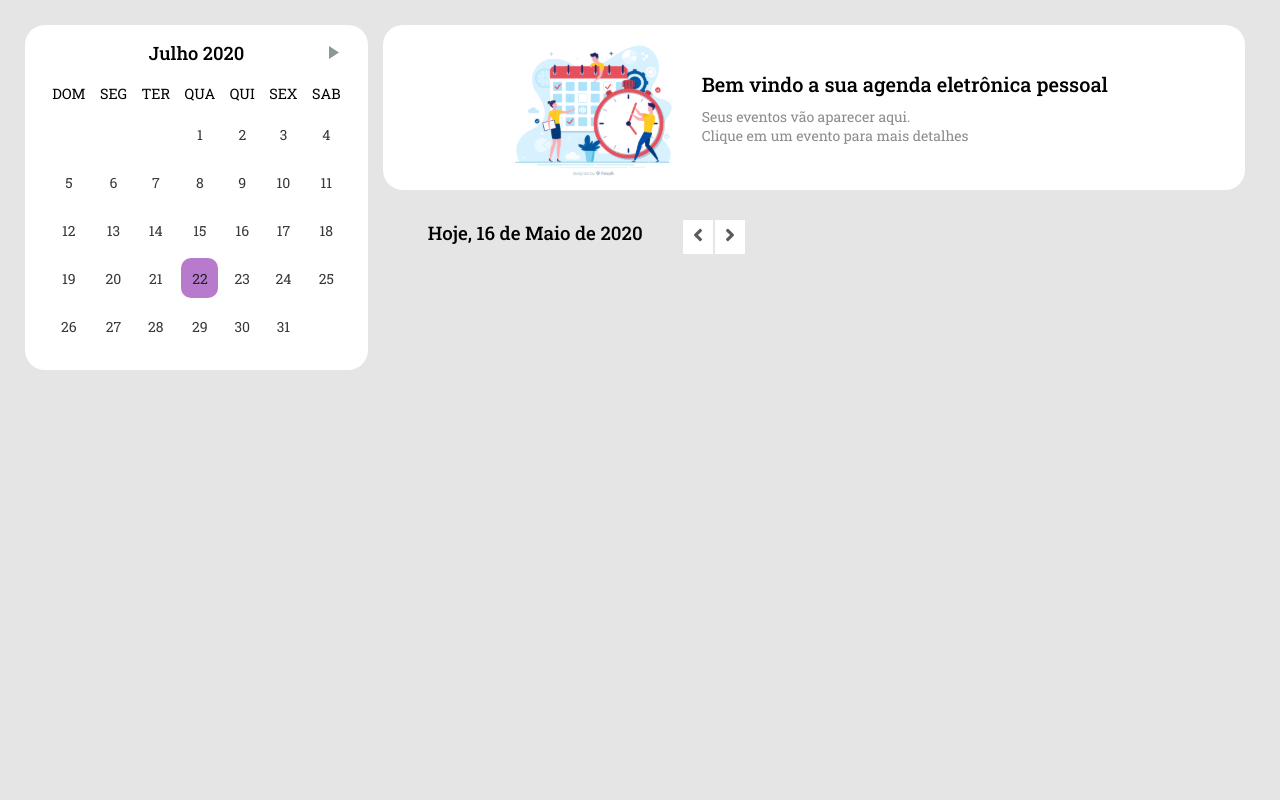
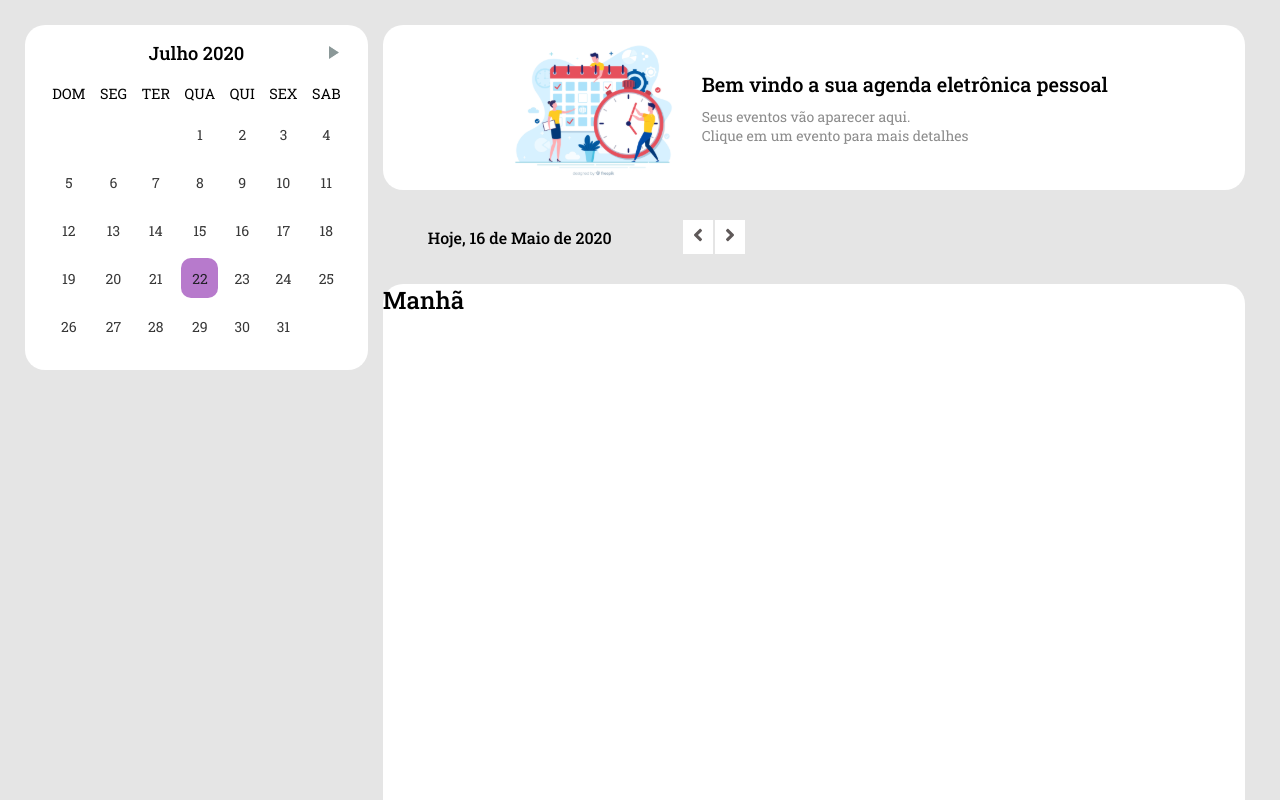
Before and after one commit to Marcelo8173/Schedule-online, a React (Create React App) app: page / in a window 1280 px wide. Shown: the top 800 px of the page. Built offline with nearby package versions, Linux system fonts and the light colour scheme.

Commit message:
Commitments structure
Marcelo<marceloandrebio@gmail.com>

```diff
--- /dev/null
+++ b/src/components/Commitments/index.tsx
@@ -0,0 +1,12 @@
+import React from 'react';
+import { Container } from './styled';
+
+const Commitments: React.FC = () => {
+    return(
+        <Container>
+            <h1>Manhã</h1>
+        </Container>
+    )
+}
+
+export default Commitments;
--- /dev/null
+++ b/src/components/Commitments/styled.ts
@@ -0,0 +1,8 @@
+import styled from 'styled-components';
+
+
+export const Container = styled.div`
+    background: #FFFF;
+    border-radius: 20px;
+    height: 100vh;
+`;
--- a/src/pages/dashboard/index.tsx
+++ b/src/pages/dashboard/index.tsx
@@ -1,7 +1,8 @@
 import React from 'react';
-import { Container,AsideContainer,Body,ButtonContainer } from './style';
+import { Container,AsideContainer,Body,SubTitle,ButtonContainer } from './style';
 import Calendar from '../../components/Calendar';
 import PageHeader from '../../components/PageHeader';
+import Commitments from '../../components/Commitments';
 import { FaAngleLeft,FaAngleRight } from 'react-icons/fa';
 
 
@@ -13,7 +14,7 @@ const Dashboard:React.FC = () =>{
             </AsideContainer>
             <Body>
                 <PageHeader />
-                <div>
+                <SubTitle>
                     <h3>Hoje, 16 de Maio de 2020</h3>
                     <ButtonContainer>
                         <button>
@@ -23,8 +24,8 @@ const Dashboard:React.FC = () =>{
                             <FaAngleRight color="#5F5959" size={20}/>
                         </button>
                     </ButtonContainer>
-                </div>
-
+                </SubTitle>
+                <Commitments />
             </Body>
         </Container>
     )
--- a/src/pages/dashboard/style.ts
+++ b/src/pages/dashboard/style.ts
@@ -13,19 +13,23 @@ export const AsideContainer = styled.aside`
 export const Body = styled.section`
     width: 100vw;
     margin-right: 35px;
-    div{
+
+`;
+
+export const SubTitle = styled.div`
         display: flex;
-        align-content: center;
+        align-items: center;
         margin-bottom: 30px;
         h3{
             flex: 1;
             margin-left: 45px;
+            font-size: 16px;
         }
-    }
 `;
 
 export const ButtonContainer = styled.div`
     margin-right: 500px;
+
     button{
         background: #FFFFFF;
         padding: 5px;
```
